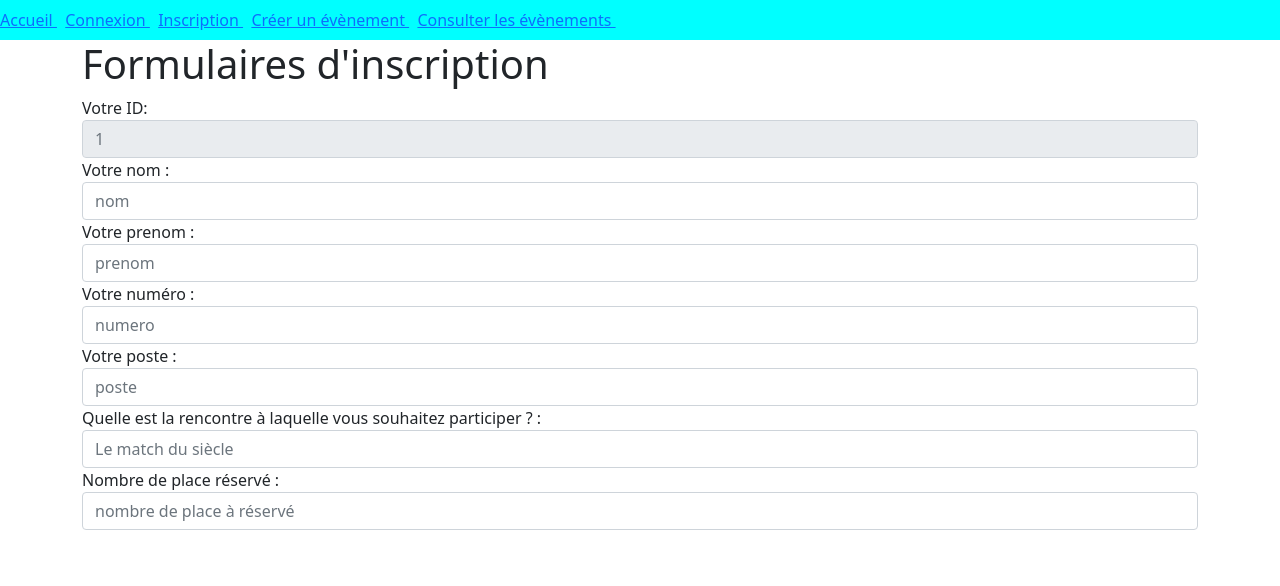
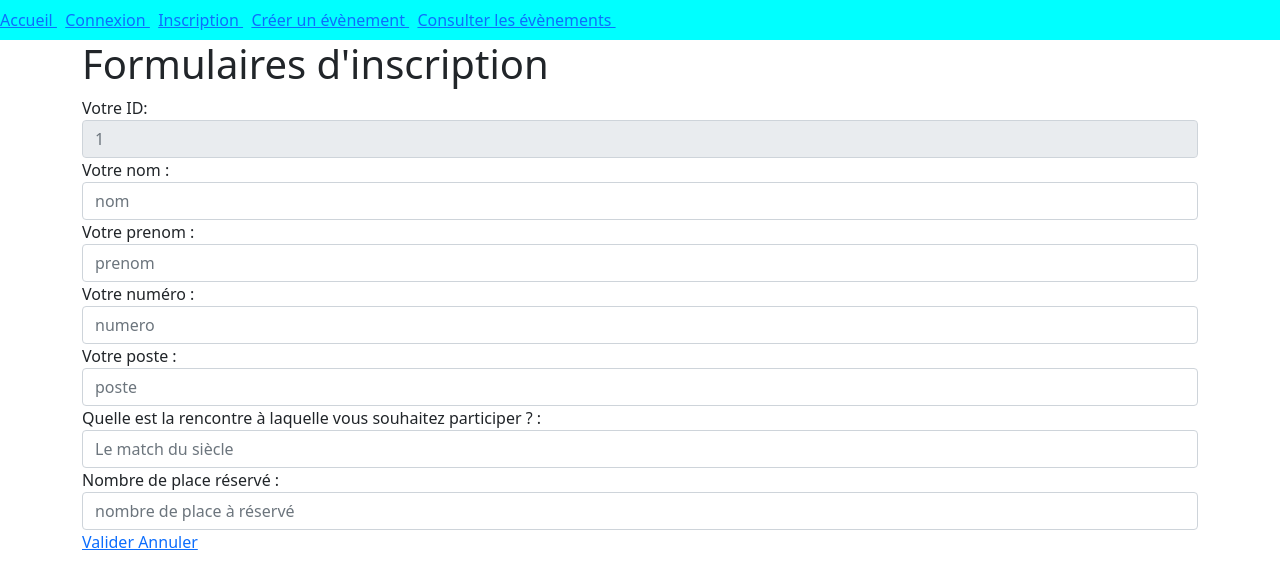
Before and after one commit to M0urad/ProjetSport, an Angular app in the folder Angular/: page /inscription in a window 1280 px wide. Shown: the top 586 px of the page. Built offline with nearby package versions, Linux system fonts and the light colour scheme.

Commit message:
ajout bouton inscription

```diff
--- a/Angular/src/app/crea-event/crea-event.component.ts
+++ b/Angular/src/app/crea-event/crea-event.component.ts
@@ -13,6 +13,7 @@ export class CreaEventComponent implements OnInit {
     this.joueur.nom = 'Zizou';
   }
 
+
   ngOnInit(): void {}
 
   public save(){}
--- a/Angular/src/app/inscription/inscription.component.html
+++ b/Angular/src/app/inscription/inscription.component.html
@@ -33,6 +33,8 @@
   <label>Nombre de place réservé :</label>
   <input class="form-control" name="Nombre" placeholder="nombre de place à réservé"/>
 </div>
+<a [routerLink]="['/home']"> Valider</a>
+<a [routerLink]="['/home']"> Annuler</a>
         </fieldset>
     </form>
   </div>
```
